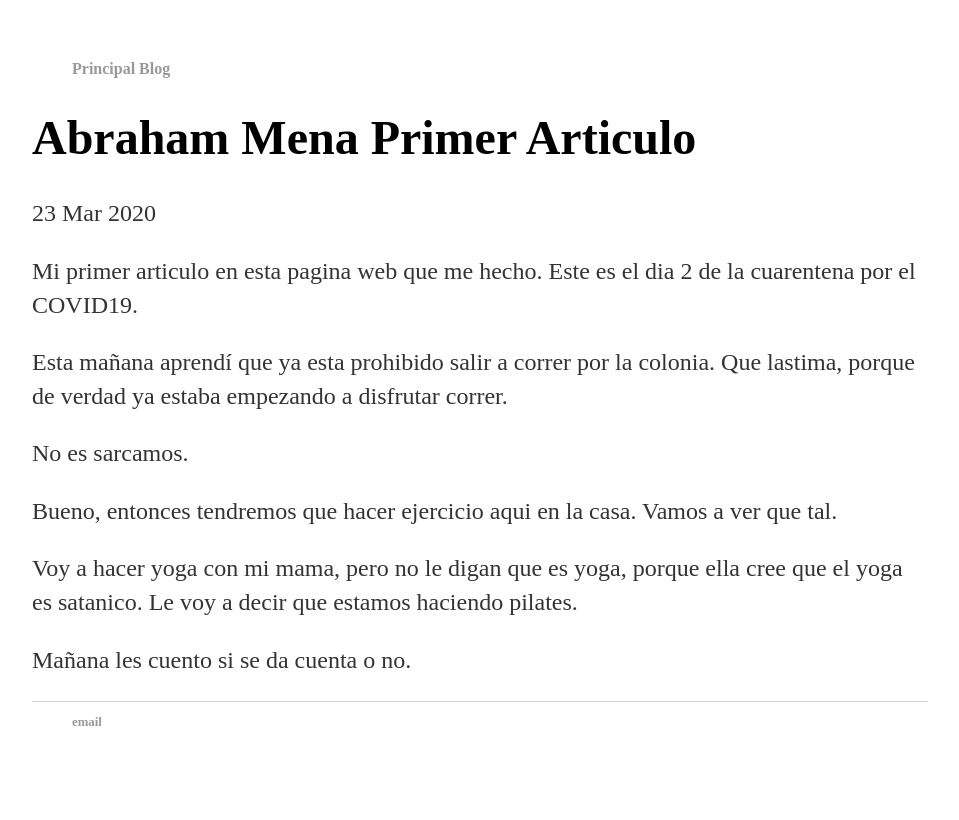
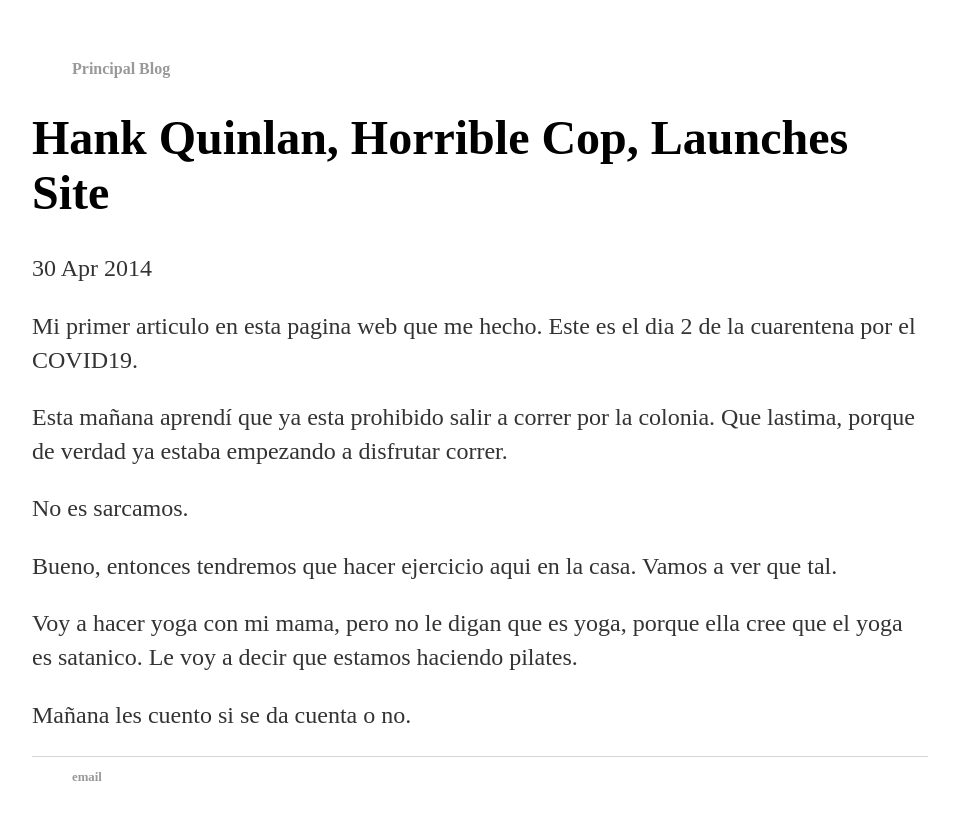
Before and after one commit to joseabraham-mena/joseabraham-mena, a Jekyll site: the page built from _posts/2020-03-23-abraham-mena-primer-articulo.md, in a window 1280 px wide. Shown: the top 820 px of the page, without its empty margins (160-1119 px from the left). Built offline with Jekyll 4.4.1, drawn with Linux system fonts in a browser that asks for light colours.

Commit message:
Update and rename 2020-03-23-Abraham-Mena-Primer-Articulo.md to 2020-03-23-abraham-mena-primer-articulo.md

```diff
--- a/_posts/2020-03-23-Abraham-Mena-Primer-Articulo.md
+++ b/_posts/2020-03-23-abraham-mena-primer-articulo.md
@@ -1,7 +1,7 @@
 ---
 layout: post
-title: "Abraham Mena Primer Articulo"
-date: 2020-03-23
+title: "Hank Quinlan, Horrible Cop, Launches Site"
+date: 2014-04-30
 ---
 
 Mi primer articulo en esta pagina web que me hecho. Este es el dia 2 de la cuarentena por el COVID19.
```
